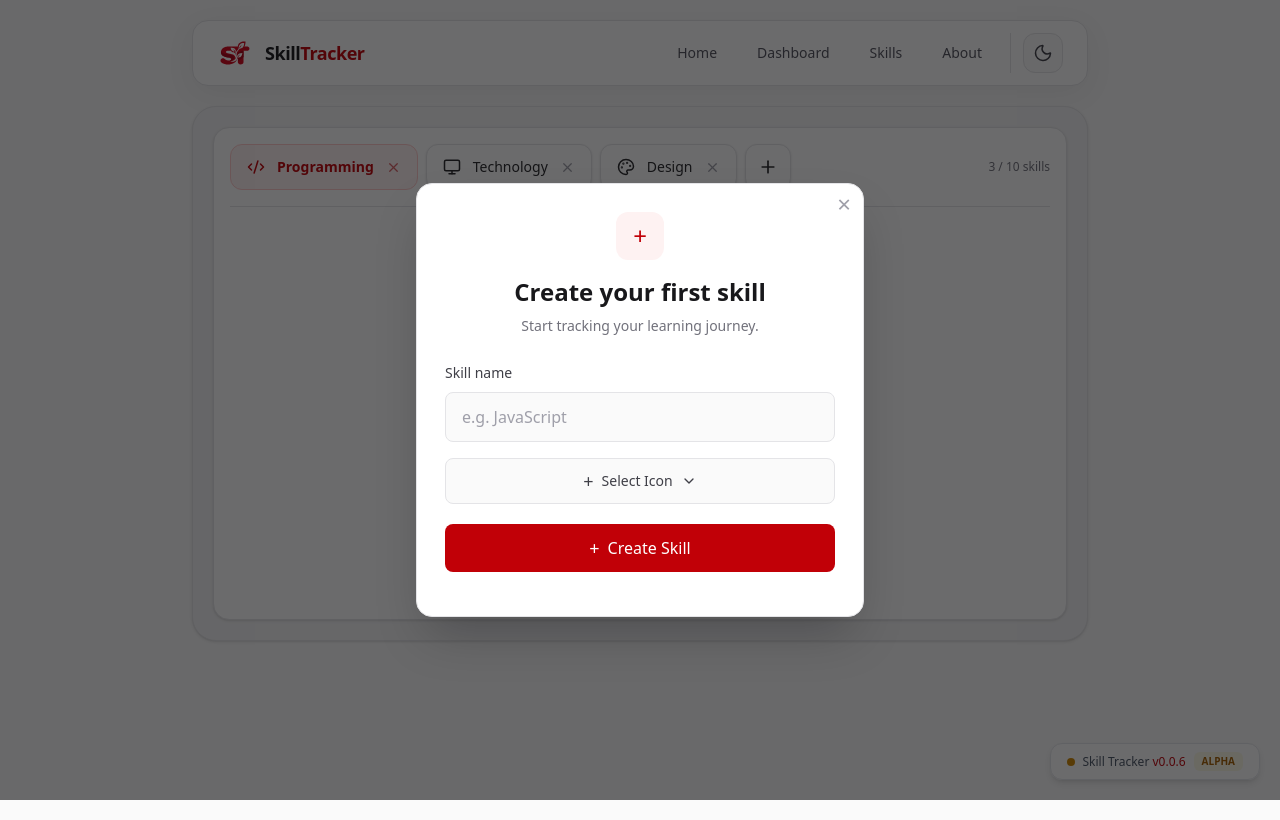
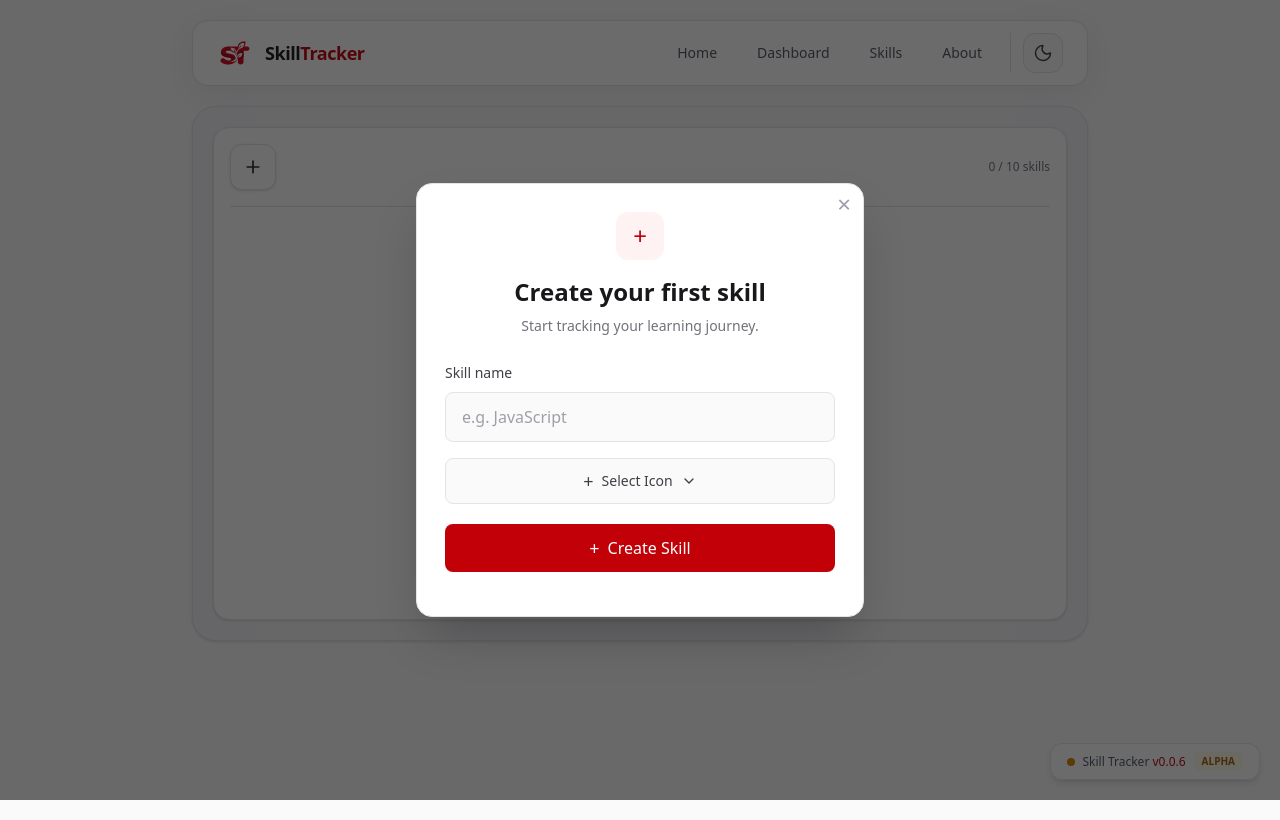
Before and after one commit to mntandrei/skill-tracker, a Next.js app: page /Skills in a window 1280 px wide. Built offline with nearby package versions, Linux system fonts and the light colour scheme.

Commit message:
Fixed skill selection toggle and added onCreate handler to CreateSkillModal

```diff
--- a/src/app/components/skills/CreateSkillModal.tsx
+++ b/src/app/components/modals/CreateSkillModal.tsx
@@ -2,7 +2,7 @@
 
 import { useState } from "react";
 import { ChevronDown } from "lucide-react";
-import { skillIcons } from "./IconPicker";
+import { skillIcons } from "../skills/IconPicker";
 
 type Skill = {
   id: string;
@@ -12,9 +12,10 @@ type Skill = {
 
 type CreateSkillModalProps = {
   onClose: () => void;
+  onCreate: (skill: Skill) => void;
 };
 
-export default function CreateSkillModal({onClose}: CreateSkillModalProps) {
+export default function CreateSkillModal({onClose, onCreate}: CreateSkillModalProps) {
   const [selectedIcon, setSelectedIcon] = useState<string>("");
   const [iconError, setIconError] = useState<boolean>(false);
   const [nameError, setNameError] = useState<boolean>(false);
@@ -43,7 +44,6 @@ export default function CreateSkillModal({onClose}: CreateSkillModalProps) {
       };
 
       try {
-
         const savedSkills = localStorage.getItem("skills");
         const skills = savedSkills ? JSON.parse(savedSkills) : [];
         if (!Array.isArray(skills)) {
@@ -58,6 +58,7 @@ export default function CreateSkillModal({onClose}: CreateSkillModalProps) {
         }
         skills.push(newSkill);
         localStorage.setItem("skills", JSON.stringify(skills));
+        onCreate(newSkill);
 
       } catch (error) {
         console.error("Failed to save skill:", error);
--- /dev/null
+++ b/src/app/components/modals/DeleteSkillModal.tsx
@@ -0,0 +1,58 @@
+import { Trash2 } from "lucide-react";
+
+type DeleteSkillModalProps = {
+  skillName: string;
+  onClose: () => void;
+  onDelete: () => void;
+};
+
+export default function DeleteSkillModal({skillName, onClose, onDelete,}: DeleteSkillModalProps) {
+
+  return (
+    <div className="fixed inset-0 z-50 flex items-center justify-center bg-zinc-950/60 p-4">
+      <div className="relative w-full max-w-md rounded-2xl border border-zinc-200 bg-white p-7 shadow-2xl dark:border-zinc-800 dark:bg-zinc-900">
+        <div className="mb-6 text-center">
+          <div className="mx-auto mb-4 flex h-12 w-12 items-center justify-center rounded-xl bg-red-50 text-red-700 dark:bg-red-950/30 dark:text-red-400">
+            <Trash2 size={24} strokeWidth={1.8} />
+          </div>
+          <h2 className="text-2xl font-bold text-zinc-900 dark:text-white">
+            Delete Skill
+          </h2>
+          <p className="mt-3 text-sm text-zinc-500 dark:text-zinc-400">
+            Are you sure you want to delete{" "}
+            <span className="font-semibold text-red-700 dark:text-red-400">
+              {skillName}
+            </span>
+            ?
+          </p>
+          <p className="mt-2 text-sm text-zinc-500 dark:text-zinc-400">
+            This will also delete all its subskills.
+            This action cannot be undone.
+          </p>
+        </div>
+        <div className="flex items-center gap-3">
+          <button
+            type="button"
+            onClick={onClose}
+            className="flex-1 cursor-pointer rounded-lg border border-zinc-200 bg-zinc-50 px-4 py-3 text-sm font-medium text-zinc-700 transition-colors hover:bg-zinc-100 dark:border-zinc-700 dark:bg-zinc-800 dark:text-zinc-200 dark:hover:bg-zinc-700">
+            Cancel
+          </button>
+          <button
+            type="button"
+            onClick={onDelete}
+            className="flex flex-1 cursor-pointer items-center justify-center gap-2 rounded-lg bg-red-700 px-4 py-3 text-sm font-medium text-white transition-colors hover:bg-red-800">
+            <Trash2 size={16} />
+            Delete Skill
+          </button>
+        </div>
+        <button
+          type="button"
+          aria-label="Close modal"
+          onClick={onClose}
+          className="absolute right-3 top-1 cursor-pointer text-2xl text-zinc-400 transition-all duration-300 hover:scale-120 hover:text-red-700 dark:text-zinc-500 dark:hover:text-red-700">
+          &times;
+        </button>
+      </div>
+    </div>
+  );
+}
--- a/src/app/components/skills/SkillsPage.tsx
+++ b/src/app/components/skills/SkillsPage.tsx
@@ -1,8 +1,10 @@
 "use client";
 
-import { Code2, Monitor, Palette, Plus, X } from "lucide-react";
-import { useState } from "react";
-import CreateSkillModal from "./CreateSkillModal";
+import { useEffect, useState } from "react";
+import { Plus, X } from "lucide-react";
+import CreateSkillModal from "../modals/CreateSkillModal";
+import DeleteSkillModal from "../modals/DeleteSkillModal";
+import { skillIcons } from "./IconPicker";
 
 type Skill = {
   id: string;
@@ -12,46 +14,81 @@ type Skill = {
 
 export default function SkillsPage() {
   const [isOpen, setIsOpen] = useState(true);
+  const [skills, setSkills] = useState<Skill[]>([]);
+  const [skillToDelete, setSkillToDelete] = useState<string | null>(null);
+  const [selectedSkillId, setSelectedSkillId] = useState<string | null>(null);
+
+  useEffect(() => {
+    try {
+      const savedSkills = localStorage.getItem("skills");
+      const parsedSkills = savedSkills ? JSON.parse(savedSkills) : [];
+
+      if (Array.isArray(parsedSkills)) {
+        setSkills(parsedSkills);
+      }
+    } catch (error) {
+      console.error("Failed to load skills:", error);
+    }
+  }, []);
 
   return (
     <>
       <div className="flex h-full w-full flex-col rounded-2xl border border-zinc-200 bg-white p-4 shadow-sm dark:border-zinc-700 dark:bg-zinc-800">
         <div className="flex flex-wrap items-center gap-2 border-b border-zinc-200 pb-4 dark:border-zinc-700">
-          <div className="flex items-center gap-3 rounded-xl border border-red-200 bg-red-50 px-4 py-3 text-sm font-semibold text-red-700 dark:border-red-900 dark:bg-red-950/50 dark:text-red-400">
-            <Code2 size={18} />
-            <span>Programming</span>
-            <X
-              size={15}
-              className="cursor-pointer opacity-60 transition-opacity hover:opacity-100"/>
-          </div>
-          <div className="flex items-center gap-3 rounded-xl border border-zinc-200 bg-white px-4 py-3 text-sm font-medium text-zinc-800 shadow-sm dark:border-zinc-700 dark:bg-zinc-900 dark:text-zinc-200">
-            <Monitor size={18} />
-            <span>Technology</span>
-            <X
-              size={15}
-              className="cursor-pointer text-zinc-400 transition-colors hover:text-red-600 dark:text-zinc-500 dark:hover:text-red-400"/>
-          </div>
-          <div className="flex items-center gap-3 rounded-xl border border-zinc-200 bg-white px-4 py-3 text-sm font-medium text-zinc-800 shadow-sm dark:border-zinc-700 dark:bg-zinc-900 dark:text-zinc-200">
-            <Palette size={18} />
-            <span>Design</span>
-            <X
-              size={15}
-              className="cursor-pointer text-zinc-400 transition-colors hover:text-red-600 dark:text-zinc-500 dark:hover:text-red-400"/>
-          </div>
+          {skills.map((skill) => {
+            const selectedIcon = skillIcons.find(
+              (icon) => icon.id === skill.icon);
+            const Icon = selectedIcon?.Icon;
+            return (
+              <div
+                key={skill.id}
+                onClick={() => setSelectedSkillId(selectedSkillId === skill.id ? null : skill.id)}
+                className={`flex items-center gap-3 rounded-xl border px-4 py-3 text-sm font-semibold ${
+                  selectedSkillId === skill.id
+                    ? "border-red-200 bg-red-50 text-red-700 dark:border-red-900 dark:bg-red-950/50 dark:text-red-400"
+                    : "border-zinc-200 bg-white text-zinc-800 dark:border-zinc-700 dark:bg-zinc-900 dark:text-zinc-200"
+                }`}>
+                {Icon && <Icon size={18} strokeWidth={1.8} />}
+                <span>{skill.name}</span>
+                <X
+                  size={15}
+                  className="cursor-pointer opacity-60 transition-opacity hover:opacity-100"
+                  onClick={() => setSkillToDelete(skill.id)}/>
+              </div>
+              );
+          })}
           <button
             type="button"
+            aria-label="Add skill"
             onClick={() => setIsOpen(true)}
+            disabled={skills.length >= 10}
             className="flex h-[46px] w-[46px] cursor-pointer items-center justify-center rounded-xl border border-zinc-200 bg-white text-zinc-800 shadow-sm transition-colors hover:border-red-300 hover:text-red-700 dark:border-zinc-700 dark:bg-zinc-900 dark:text-zinc-200 dark:hover:border-red-700 dark:hover:text-red-400">
             <Plus size={20} />
           </button>
           <span className="ml-auto text-xs font-medium text-zinc-500 dark:text-zinc-400">
-            3 / 10 skills
+            {skills.length} / 10 skills
           </span>
         </div>
         <div className="min-h-0 flex-1" />
       </div>
-      {isOpen && (<CreateSkillModal onClose={() => setIsOpen(false)} />
-    )}
+      {isOpen && (
+        <CreateSkillModal onClose={() => setIsOpen(false)} onCreate={(newSkill) => {
+          const updatedSkills = [...skills, newSkill];
+          setSkills(updatedSkills);
+          setIsOpen(false);
+        }} />
+      )}
+      {skillToDelete && (
+        <DeleteSkillModal
+          skillName={skills.find(skill => skill.id === skillToDelete)?.name || ""}
+          onClose={() => setSkillToDelete(null)}
+          onDelete={() => {
+            const updatedSkills = skills.filter(skill => skill.id !== skillToDelete);
+            localStorage.setItem("skills", JSON.stringify(updatedSkills));
+            setSkills(updatedSkills);
+            setSkillToDelete(null);
+          }}/>
+      )}
     </>
   );
 }
```
